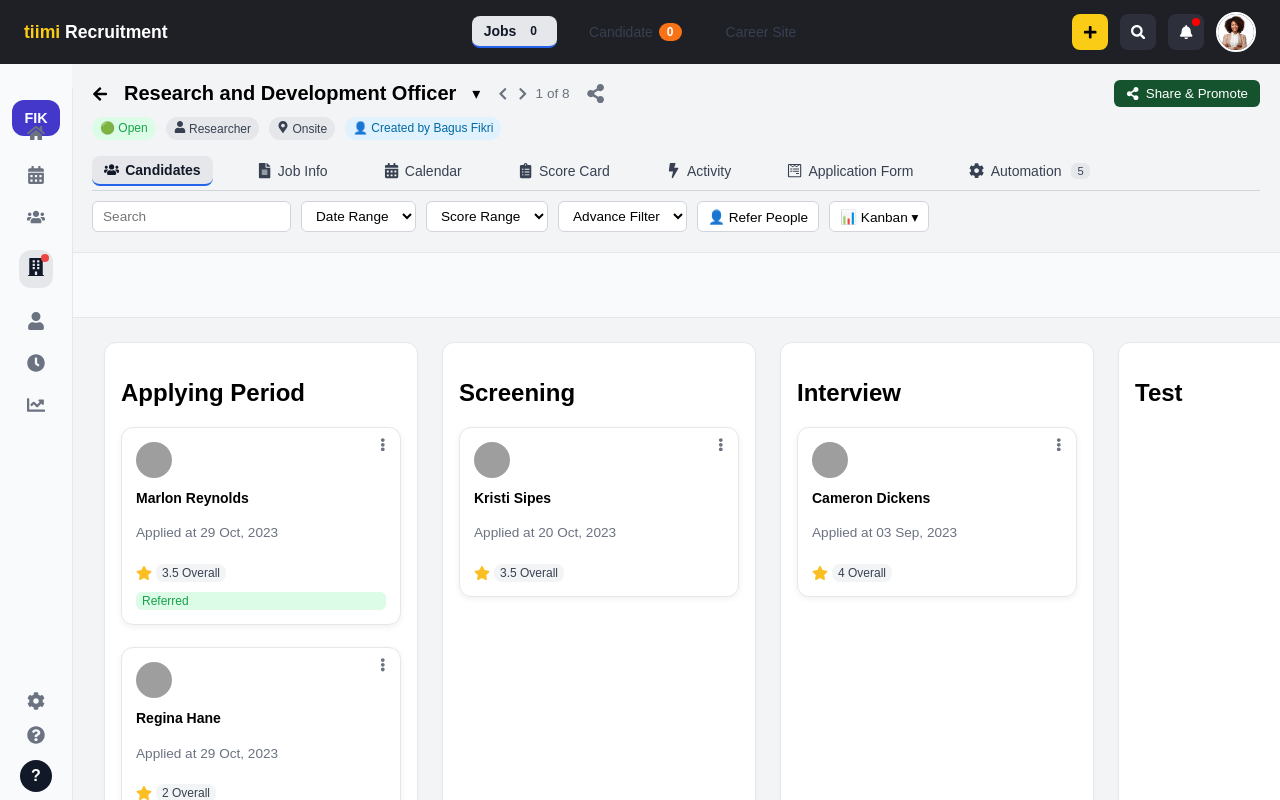
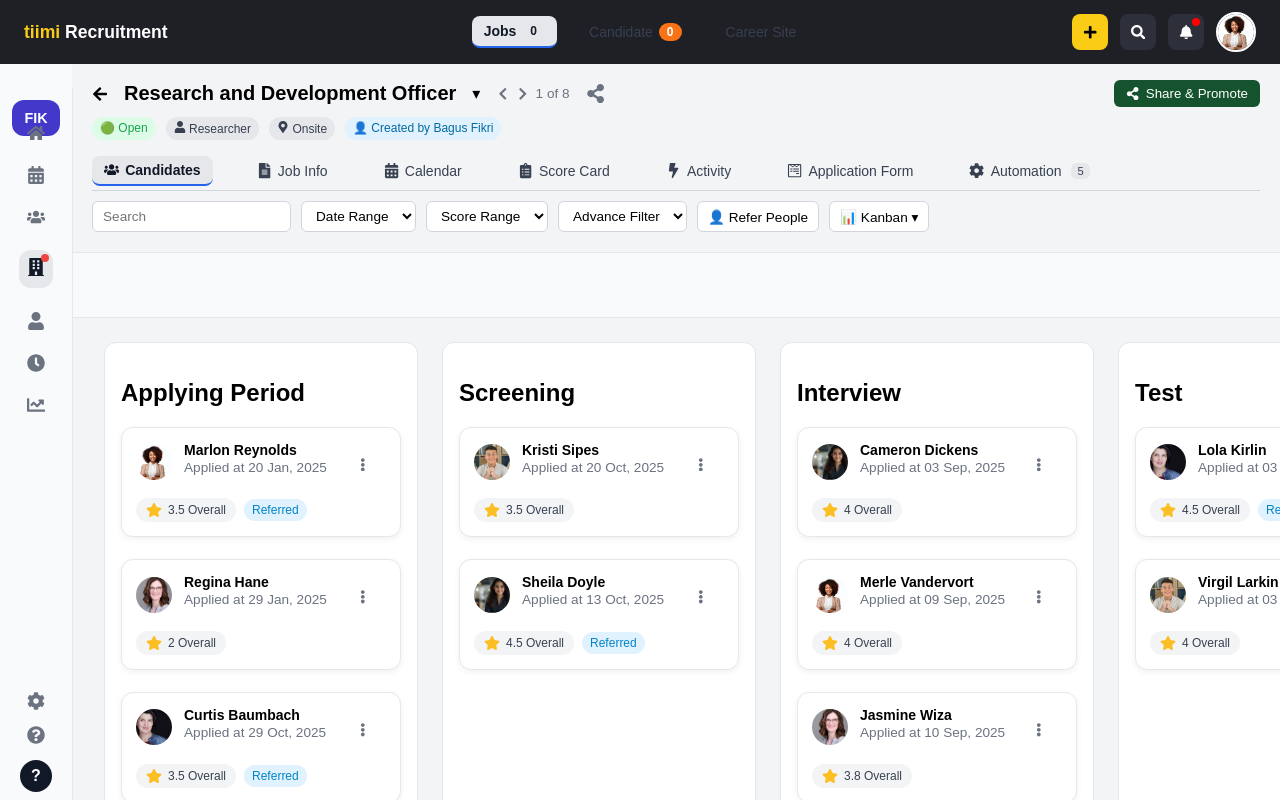
Before and after one commit to DewendraDinuri/recruitment-pipeline-board, a React (Create React App) app in the folder client/: page / in a window 1280 px wide. Shown: the top 800 px of the page. Built offline with nearby package versions, Linux system fonts and the light colour scheme; no server answers; grey boxes are pictures that could not be loaded.

Commit message:
finalizes the candidatecard

```diff
--- a/client/src/app.css
+++ b/client/src/app.css
@@ -68,7 +68,9 @@ body {
   font-weight: 600;
   color: white;
   line-height: 1.4;
+  display: inline-block;
 }
+
 
 .column-title.applying {
   background-color: #f97316;
@@ -255,3 +257,37 @@ body {
     font-size: 0.85rem;
   }
 }
+.modal-overlay {
+  position: fixed;
+  top: 0; left: 0;
+  width: 100%;
+  height: 100%;
+  background-color: rgba(0, 0, 0, 0.5);
+  display: flex;
+  align-items: center;
+  justify-content: center;
+  z-index: 1000;
+}
+
+.modal-content {
+  background: white;
+  padding: 20px;
+  border-radius: 10px;
+  width: 400px;
+  max-width: 90%;
+  box-shadow: 0 4px 10px rgba(0, 0, 0, 0.2);
+}
+
+.modal-content h3 {
+  margin-top: 0;
+}
+
+.modal-close-btn {
+  margin-top: 15px;
+  background: #ef4444;
+  color: white;
+  padding: 6px 12px;
+  border-radius: 6px;
+  border: none;
+  cursor: pointer;
+}
--- a/client/src/components/CandidateCard.jsx
+++ b/client/src/components/CandidateCard.jsx
@@ -1,8 +1,10 @@
 import React, { useState } from 'react';
 import { FaStar, FaEllipsisV } from 'react-icons/fa';
+import '../styles/CandidateCard.css'; // If separated; or remove if all in app.css
 
 const CandidateCard = ({ candidate }) => {
   const [showMenu, setShowMenu] = useState(false);
+
   const getInitial = (name) => name?.charAt(0).toUpperCase();
 
   const handleDelete = () => {
@@ -17,25 +19,16 @@ const CandidateCard = ({ candidate }) => {
 
   return (
     <div className="candidate-card">
+      <div className="candidate-header">
         {candidate.avatar ? (
-        <img src={candidate.avatar} className="avatar" alt={candidate.name} />
+          <img src={candidate.avatar} alt={candidate.name} className="avatar" />
         ) : (
           <div className="avatar placeholder">{getInitial(candidate.name)}</div>
         )}
-
+        <div className="candidate-info">
           <strong>{candidate.name}</strong>
           <p className="application-date">Applied at {candidate.appliedDate}</p>
-
-      <div className="rating">
-        <FaStar className="star filled" />
-        <span className="score-label">{candidate.score} Overall</span>
         </div>
-
-      {candidate.referred && <span className="referred">Referred</span>}
-      {candidate.assessment && (
-        <button className="assessment-btn">+ Add Assessment</button>
-      )}
-
         <div className="card-menu" onClick={() => setShowMenu(!showMenu)}>
           <FaEllipsisV />
           {showMenu && (
@@ -46,6 +39,24 @@ const CandidateCard = ({ candidate }) => {
           )}
         </div>
       </div>
+
+      <div className="candidate-footer">
+        <span className="score-pill">
+          <FaStar className="star filled" />
+          {candidate.score} Overall
+        </span>
+
+        {candidate.referred && (
+          <span className="referred-pill">
+            <i className="fa fa-user-plus"></i> Referred
+          </span>
+        )}
+
+        {candidate.assessment && (
+          <button className="assessment-btn">+ Add Assessment</button>
+        )}
+      </div>
+    </div>
   );
 };
 
--- a/client/src/components/CandidateModal.jsx
+++ b/client/src/components/CandidateModal.jsx
@@ -4,35 +4,13 @@ const CandidateModal = ({ show, onClose }) => {
   if (!show) return null;
 
   return (
-    <div style={{
-      position: 'fixed',
-      top: 0, left: 0,
-      width: '100%',
-      height: '100%',
-      backgroundColor: 'rgba(0,0,0,0.5)',
-      display: 'flex',
-      alignItems: 'center',
-      justifyContent: 'center',
-      zIndex: 1000
-    }}>
-      <div style={{
-        background: 'white',
-        padding: '20px',
-        borderRadius: '10px',
-        width: '400px',
-        maxWidth: '90%'
-      }}>
+    <div className="modal-overlay">
+      <div className="modal-content">
         <h3>Add New Candidate</h3>
         <p>(Form coming soon...)</p>
-        <button onClick={onClose} style={{
-          marginTop: '15px',
-          background: '#ef4444',
-          color: 'white',
-          padding: '6px 12px',
-          borderRadius: '6px',
-          border: 'none',
-          cursor: 'pointer'
-        }}>Close</button>
+        <button onClick={onClose} className="modal-close-btn">
+          Close
+        </button>
       </div>
     </div>
   );
--- a/client/src/data/candidates.js
+++ b/client/src/data/candidates.js
@@ -1,9 +1,100 @@
+import avatar1 from '../assets/avatar1.png';
+import avatar2 from '../assets/avatar2.png';
+import avatar3 from '../assets/avatar3.png';
+import avatar4 from '../assets/avatar4.png';
+import avatar5 from '../assets/avatar5.png';
+
 const candidates = [
-  { id: '1', name: 'Marlon Reynolds', appliedDate: '29 Oct, 2023', score: '3.5', referred: true, stage: 'applying', avatar: 'assets/avatar1.png' },
-  { id: '2', name: 'Regina Hane', appliedDate: '29 Oct, 2023', score: '2', referred: false, stage: 'applying', avatar: 'assets/avatar2.png' },
-  { id: '3', name: 'Curtis Baumbach', appliedDate: '29 Oct, 2023', score: '3.5', referred: true, stage: 'applying', avatar: 'assets/avatar3.png' },
-  { id: '4', name: 'Kristi Sipes', appliedDate: '20 Oct, 2023', score: '3.5', referred: false, stage: 'screening', avatar: 'assets/avatar4.png' },
-  { id: '5', name: 'Cameron Dickens', appliedDate: '03 Sep, 2023', score: '4', referred: false, stage: 'interview', avatar: 'assets/avatar5.png' }
+  {
+    id: '1',
+    name: 'Marlon Reynolds',
+    appliedDate: '20 Jan, 2025',
+    score: '3.5',
+    referred: true,
+    stage: 'applying',
+    avatar: avatar1,
+  },
+  {
+    id: '2',
+    name: 'Regina Hane',
+    appliedDate: '29 Jan, 2025',
+    score: '2',
+    referred: false,
+    stage: 'applying',
+    avatar: avatar2,
+  },
+  {
+    id: '3',
+    name: 'Curtis Baumbach',
+    appliedDate: '29 Oct, 2025',
+    score: '3.5',
+    referred: true,
+    stage: 'applying',
+    avatar: avatar3,
+  },
+  {
+    id: '4',
+    name: 'Kristi Sipes',
+    appliedDate: '20 Oct, 2025',
+    score: '3.5',
+    referred: false,
+    stage: 'screening',
+    avatar: avatar4,
+  },
+  {
+    id: '5',
+    name: 'Cameron Dickens',
+    appliedDate: '03 Sep, 2025',
+    score: '4',
+    referred: false,
+    stage: 'interview',
+    avatar: avatar5,
+  },
+  {
+    id: '6',
+    name: 'Merle Vandervort',
+    appliedDate: '09 Sep, 2025',
+    score: '4',
+    referred: false,
+    stage: 'interview',
+    avatar: avatar1,
+  },
+  {
+    id: '7',
+    name: 'Jasmine Wiza',
+    appliedDate: '10 Sep, 2025',
+    score: '3.8',
+    referred: false,
+    stage: 'interview',
+    avatar: avatar2,
+  },
+  {
+    id: '8',
+    name: 'Lola Kirlin',
+    appliedDate: '03 Sep, 2025',
+    score: '4.5',
+    referred: true,
+    stage: 'test',
+    avatar: avatar3,
+  },
+  {
+    id: '9',
+    name: 'Virgil Larkin',
+    appliedDate: '03 Sep, 2025',
+    score: '4',
+    referred: false,
+    stage: 'test',
+    avatar: avatar4,
+  },
+  {
+    id: '10',
+    name: 'Sheila Doyle',
+    appliedDate: '13 Oct, 2025',
+    score: '4.5',
+    referred: true,
+    stage: 'screening',
+    avatar: avatar5,
+  }
 ];
 
 export default candidates;
--- a/client/src/index.js
+++ b/client/src/index.js
@@ -7,5 +7,6 @@ import './styles/Sidebar.css';
 import './styles/Header.css';
 
 
+
 const root = ReactDOM.createRoot(document.getElementById('root'));
 root.render(<App />);
--- a/client/src/styles/CandidateCard.css
+++ b/client/src/styles/CandidateCard.css
@@ -1,20 +1,28 @@
 .candidate-card {
-  background: white;
+  background: #ffffff;
   border-radius: 12px;
-  padding: 14px;
   border: 1px solid #e5e7eb;
-  box-shadow: 0 2px 6px rgba(0, 0, 0, 0.06);
-  transition: all 0.2s ease;
-  font-size: 0.875rem;
+  box-shadow: 0 1px 3px rgba(0, 0, 0, 0.05);
+  padding: 12px;
+  margin-bottom: 12px;
+  font-size: 0.85rem;
   display: flex;
   flex-direction: column;
-  gap: 6px;
+  gap: 8px;
   position: relative;
+  transition: box-shadow 0.2s ease;
 }
 
 .candidate-card:hover {
-  transform: translateY(-3px);
-  box-shadow: 0 4px 10px rgba(0, 0, 0, 0.12);
+  box-shadow: 0 4px 12px rgba(0, 0, 0, 0.1);
+}
+
+/* Top part with avatar and name */
+.candidate-header {
+  display: flex;
+  align-items: center;
+  gap: 12px;
+  position: relative;
 }
 
 .avatar {
@@ -22,7 +30,6 @@
   height: 40px;
   border-radius: 50%;
   object-fit: cover;
-  margin-bottom: 8px;
 }
 
 .avatar.placeholder {
@@ -31,94 +38,98 @@
   display: flex;
   justify-content: center;
   align-items: center;
-  font-weight: bold;
-  font-size: 0.9rem;
+  font-weight: 600;
+  font-size: 1rem;
+}
+
+.candidate-info {
+  flex: 1;
+  display: flex;
+  flex-direction: column;
 }
 
 .application-date {
   color: #6b7280;
-  font-size: 0.85rem;
+  font-size: 0.8rem;
+  margin-top: 2px;
 }
 
-.rating {
-  margin-top: 4px;
+/* Footer with score and badges */
+.candidate-footer {
   display: flex;
   align-items: center;
-  gap: 4px;
-  font-size: 0.85rem;
-  color: #374151;
+  gap: 8px;
+  flex-wrap: wrap;
+  margin-top: 4px;
 }
 
-.star {
-  color: #d1d5db;
-  font-size: 1rem;
+.score-pill {
+  background-color: #f3f4f6;
+  color: #374151;
+  border-radius: 999px;
+  padding: 4px 10px;
+  font-size: 0.75rem;
+  display: flex;
+  align-items: center;
+  gap: 6px;
+  font-weight: 500;
 }
 
 .star.filled {
   color: #fbbf24;
 }
 
-.badge {
-  display: inline-block;
-  margin-top: 6px;
-  padding: 2px 6px;
-  background-color: #10b981;
-  color: white;
-  border-radius: 4px;
+/* Referred badge */
+.referred-pill {
+  background-color: #e0f2fe;
+  color: #0284c7;
   font-size: 0.75rem;
-  font-weight: bold;
+  border-radius: 999px;
+  padding: 4px 8px;
+  font-weight: 500;
 }
 
-.score-label {
-  font-size: 0.85rem;
-  margin-left: 6px;
-}
-
-.referred {
-  color: #16a34a;
-  font-weight: 500;
-  font-size: 0.8rem;
-}
-
-.assessment-btn {
-  background: transparent;
-  color: #2563eb;
-  border: 1px dashed #2563eb;
-  padding: 4px 6px;
-  border-radius: 6px;
-  font-size: 0.75rem;
-  cursor: pointer;
-  text-align: left;
-}
-
-/* Card Menu (Three-dot) */
+/* Three-dot menu */
 .card-menu {
   position: absolute;
-  top: 10px;
-  right: 10px;
-  font-size: 0.85rem;
+  right: 0;
+  top: 0;
+  font-size: 0.9rem;
   color: #6b7280;
   cursor: pointer;
+  padding: 6px;
 }
 
 .dropdown-menu {
   position: absolute;
-  top: 30px;
-  right: 10px;
+  top: 24px;
+  right: 0;
   background: white;
   border: 1px solid #e5e7eb;
-  box-shadow: 0 2px 6px rgba(0,0,0,0.1);
-  border-radius: 6px;
+  border-radius: 8px;
+  box-shadow: 0 2px 8px rgba(0,0,0,0.12);
+  z-index: 10;
   font-size: 0.85rem;
-  z-index: 10;
   width: 120px;
 }
 
 .dropdown-menu div {
-  padding: 6px 10px;
+  padding: 8px 12px;
   cursor: pointer;
+  color: #374151;
 }
 
 .dropdown-menu div:hover {
-  background-color: #f3f4f6;
+  background-color: #f9fafb;
 }
+
+/* Add Assessment Button */
+.assessment-btn {
+  background: transparent;
+  color: #2563eb;
+  font-size: 0.75rem;
+  border: none;
+  padding: 0;
+  margin-top: 4px;
+  cursor: pointer;
+}
```
Also changed, not shown: client/src/components/Board.jsx (+19 -8 lines), client/src/components/Column.jsx (+7 -5 lines), 1 other file (tests, documents, lock files or other folders). Lines whose indentation alone changed are shown as unchanged.
